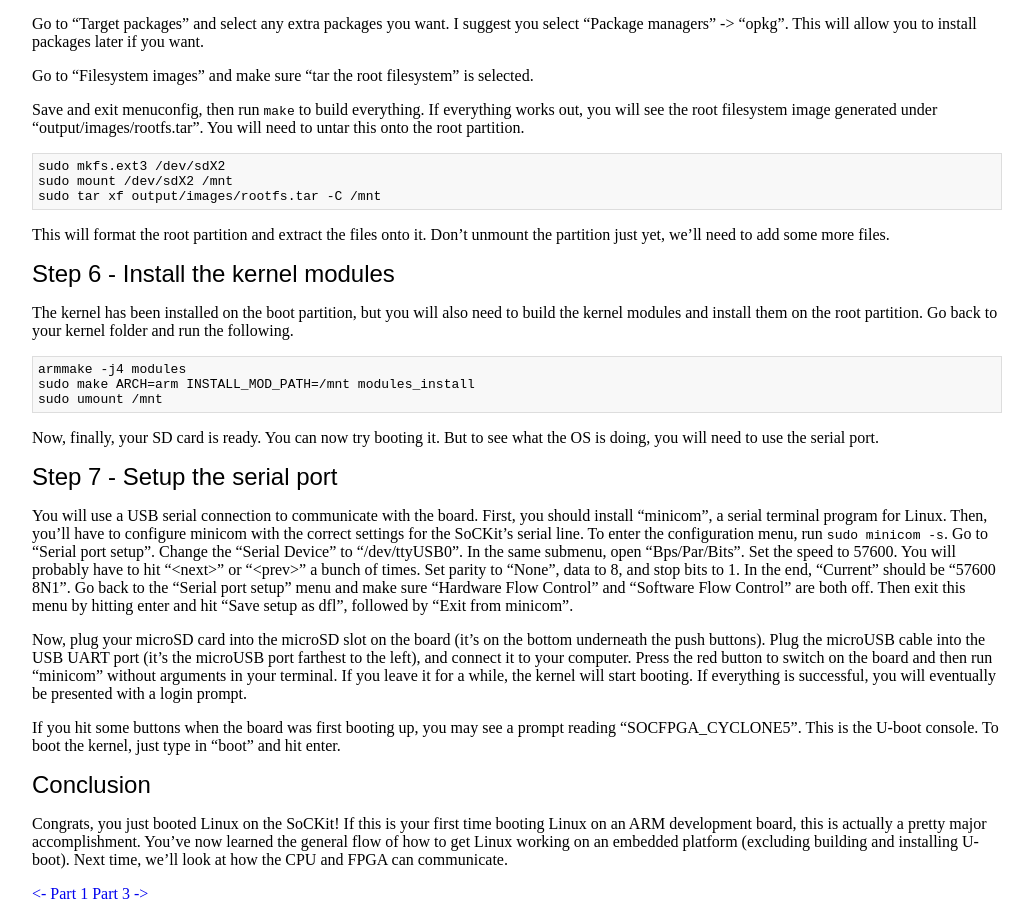
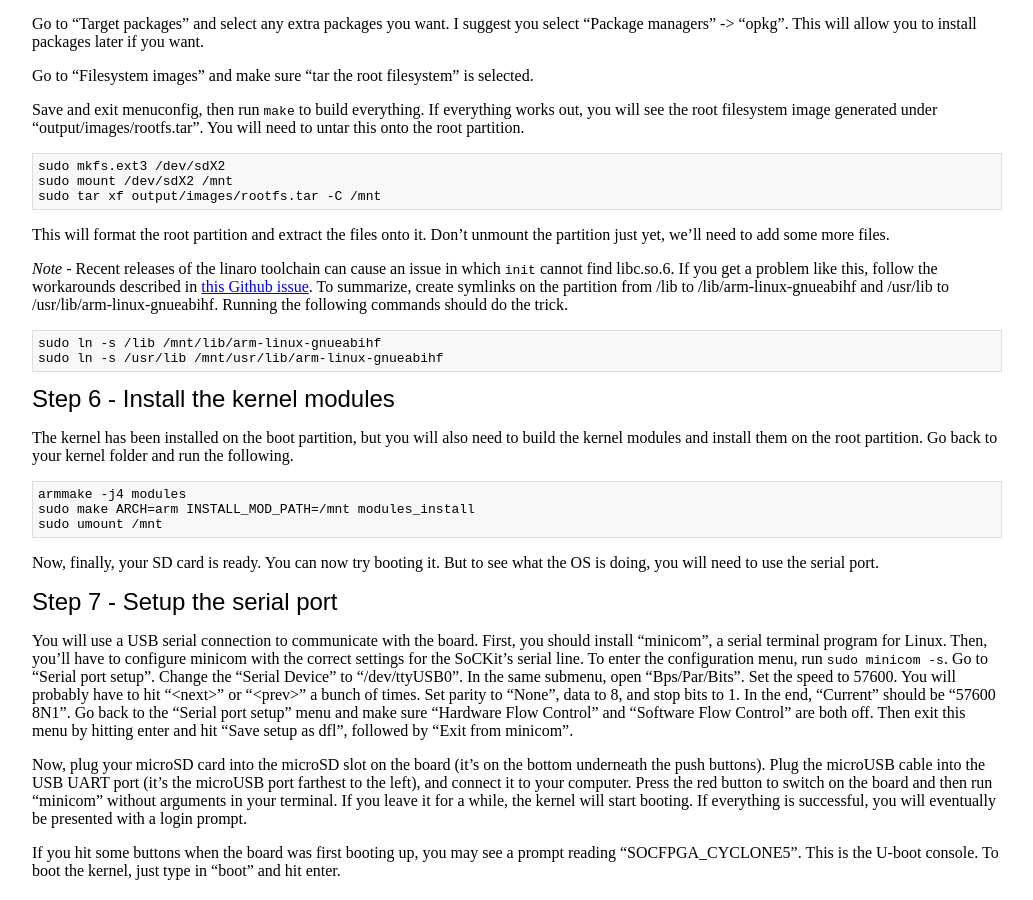
Before and after one commit to zhemao/zhemao.github.com, a Jekyll site: the page built from _posts/2013-12-24-sockit-2.markdown, in a window 1280 px wide and 900 px high, scrolled down 2848 px. Shown: the whole window, without its empty margins (123-1156 px from the left). Built offline with Jekyll 4.4.1, drawn with Linux system fonts in a browser that asks for light colours.

Commit message:
add note about cross-compiler issues

```diff
--- a/_posts/2013-12-24-sockit-2.markdown
+++ b/_posts/2013-12-24-sockit-2.markdown
@@ -212,6 +212,16 @@ works out, you will see the root filesystem image generated under
 This will format the root partition and extract the files onto it.
 Don't unmount the partition just yet, we'll need to add some more files.
 
+*Note* - Recent releases of the linaro toolchain can cause an issue in which
+`init` cannot find libc.so.6. If you get a problem like this, follow the
+workarounds described in [this Github issue](https://github.com/zhemao/zhemao.github.com/issues/9).
+To summarize, create symlinks on the partition from /lib to
+/lib/arm-linux-gnueabihf and /usr/lib to /usr/lib/arm-linux-gnueabihf.
+Running the following commands should do the trick.
+
+    sudo ln -s /lib /mnt/lib/arm-linux-gnueabihf
+    sudo ln -s /usr/lib /mnt/usr/lib/arm-linux-gnueabihf
+
 ## Step 6 - Install the kernel modules
 
 The kernel has been installed on the boot partition, but you will also need to
```
